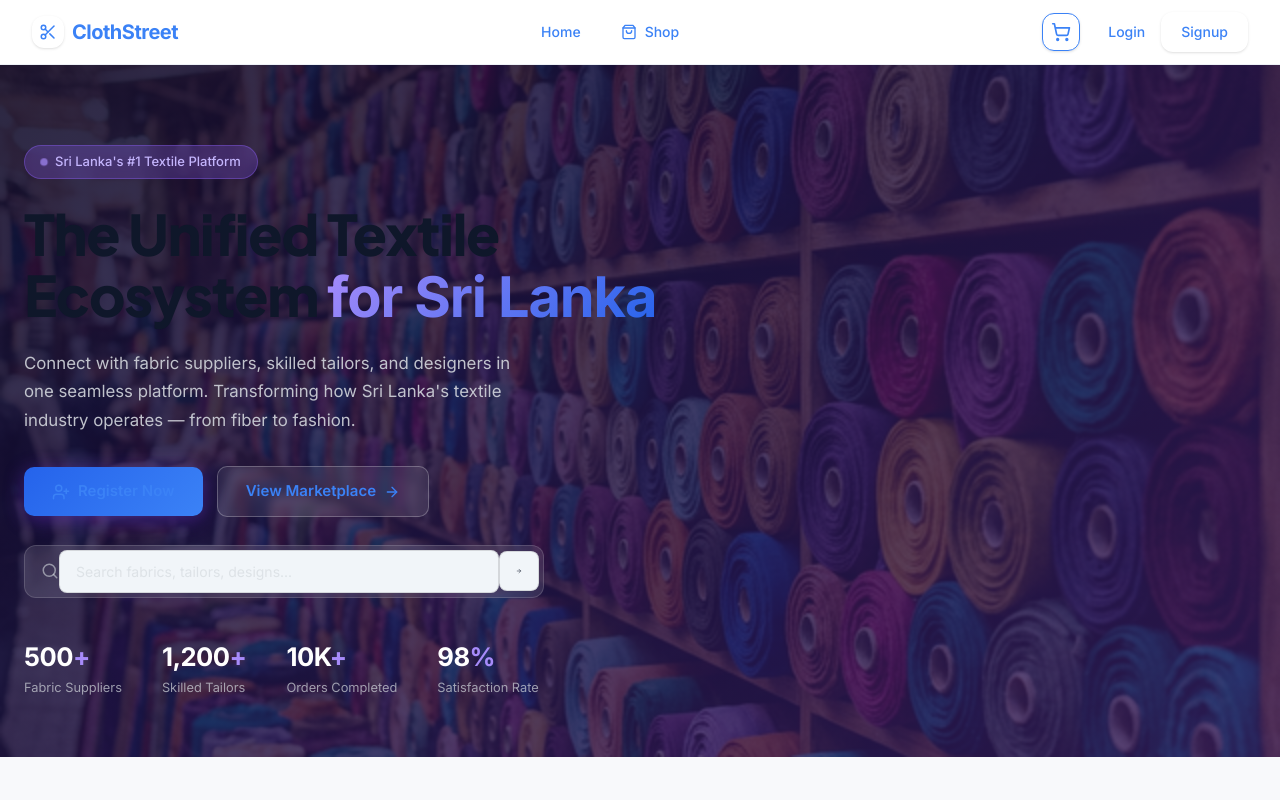
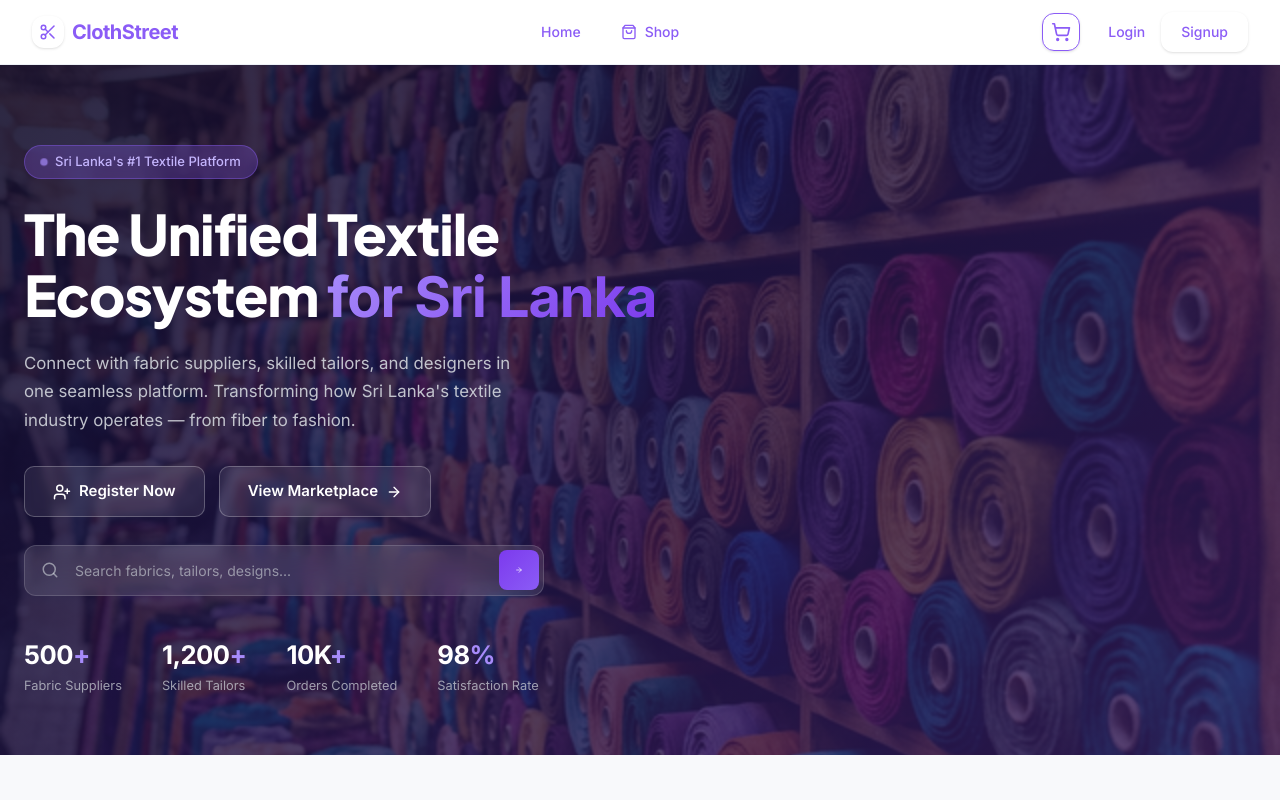
Before and after one commit to ImedhaJayawardhana/ClothStreetSL, a React (Vite) app in the folder frontend/: page / in a window 1280 px wide. Shown: the top 800 px of the page. Built offline with nearby package versions, Linux system fonts and the light colour scheme; no server answers.

Commit message:
Styling changes

```diff
--- a/frontend/src/pages/Home.jsx
+++ b/frontend/src/pages/Home.jsx
@@ -63,7 +63,7 @@ export default function Home() {
  <div>
  {/* CTA Buttons */}
  <div className="hero-cta-group">
- <Link to="/register" className="btn-primary-hero">
+ <Link to="/register" className="btn-outline-hero">
  <svg xmlns="http://www.w3.org/2000/svg" width="18" height="18" viewBox="0 0 24 24" fill="none" stroke="currentColor" strokeWidth="2" strokeLinecap="round" strokeLinejoin="round">
  <path d="M16 21v-2a4 4 0 0 0-4-4H6a4 4 0 0 0-4 4v2" /><circle cx="9" cy="7" r="4" /><line x1="19" x2="19" y1="8" y2="14" /><line x1="22" x2="16" y1="11" y2="11" />
  </svg>
--- a/frontend/src/styles/theme.css
+++ b/frontend/src/styles/theme.css
@@ -2,18 +2,18 @@
   --font-display: 'Plus Jakarta Sans', sans-serif;
   --font-body: 'Inter', sans-serif;
 
-  --clr-bg:        #ffffff;
-  --clr-surface:   #f8fafc;
+  --clr-bg: #ffffff;
+  --clr-surface: #f8fafc;
   --clr-surface-2: #f1f5f9;
-  --clr-border:    rgba(0,0,0,0.06);
-  --clr-border-2:  rgba(0,0,0,0.12);
-  --clr-primary:   #2563eb;
-  --clr-primary-2: #3b82f6;
-  --clr-accent:    #ef4444;
-  --clr-glow:      rgba(37, 99, 235, 0.1);
-  --clr-text:      #0f172a;
-  --clr-text-2:    #334155;
-  --clr-muted:     #64748b;
+  --clr-border: rgba(0, 0, 0, 0.06);
+  --clr-border-2: rgba(0, 0, 0, 0.12);
+  --clr-primary: #7c3aed;
+  --clr-primary-2: #8b5cf6;
+  --clr-accent: #ef4444;
+  --clr-glow: rgba(124, 58, 237, 0.15);
+  --clr-text: #0f172a;
+  --clr-text-2: #334155;
+  --clr-muted: #64748b;
 
   --radius-sm: 8px;
   --radius-md: 12px;
@@ -24,7 +24,8 @@
 }
 
 /* BACKGROUND */
-body, #root {
+body,
+#root {
   background-color: var(--clr-bg);
   color: var(--clr-text-2);
   font-family: var(--font-body);
@@ -63,85 +64,111 @@ body::after {
 }
 
 /* TYPOGRAPHY */
-h1, h2, h3, h4 {
-  font-family: var(--font-display) !important;
+h1,
+h2,
+h3,
+h4 {
+  font-family: var(--font-display);
   font-weight: 700;
-  color: var(--clr-text) !important;
+  color: var(--clr-text);
 }
 
-h1 { font-weight: 800; }
+h1 {
+  font-weight: 800;
+}
 
-p, span, li {
+p,
+span,
+li {
   font-family: var(--font-body) !important;
 }
 
-.text-muted, .hint-text {
+.text-muted,
+.hint-text {
   color: var(--clr-muted) !important;
 }
 
 /* CARDS & CONTAINERS */
-.theme-card, .card {
-  background: var(--clr-surface) !important;
-  border: 1px solid var(--clr-border-2) !important;
-  border-radius: var(--radius-lg) !important;
-  transition: transform 300ms var(--ease-smooth), box-shadow 300ms var(--ease-smooth) !important;
+.theme-card,
+.card {
+  background: var(--clr-surface);
+  border: 1px solid var(--clr-border-2);
+  border-radius: var(--radius-lg);
+  transition: transform 300ms var(--ease-smooth), box-shadow 300ms var(--ease-smooth);
 }
 
-.theme-card:hover, .card:hover {
-  transform: translateY(-2px) !important;
-  box-shadow: 0 0 15px var(--clr-glow) !important;
-  border-color: var(--clr-primary) !important;
+.theme-card:hover,
+.card:hover {
+  transform: translateY(-2px);
+  box-shadow: 0 0 15px var(--clr-glow);
+  border-color: var(--clr-primary);
 }
 
 /* BUTTONS */
-button, .theme-btn, .btn {
-  background: var(--clr-surface-2) !important;
-  border: 1px solid var(--clr-border-2) !important;
-  color: var(--clr-text) !important;
-  border-radius: var(--radius-sm) !important;
-  transition: background 300ms var(--ease-smooth), box-shadow 300ms var(--ease-smooth), transform 150ms ease !important;
+button,
+.theme-btn,
+.btn {
+  background: var(--clr-surface-2);
+  border: 1px solid var(--clr-border-2);
+  color: var(--clr-text);
+  border-radius: var(--radius-sm);
+  transition: background 300ms var(--ease-smooth), box-shadow 300ms var(--ease-smooth), transform 150ms ease;
   cursor: pointer;
   padding: 0.5rem 1rem;
   font-family: var(--font-body);
   font-weight: 500;
 }
 
-button:hover, .theme-btn:hover, .btn:hover {
-  background: rgba(123, 94, 248, 0.2) !important;
-  box-shadow: 0 0 10px var(--clr-glow) !important;
-  border-color: var(--clr-primary) !important;
+button:hover,
+.theme-btn:hover,
+.btn:hover {
+  background: rgba(123, 94, 248, 0.2);
+  box-shadow: 0 0 10px var(--clr-glow);
+  border-color: var(--clr-primary);
 }
 
-button:active, .theme-btn:active, .btn:active {
-  transform: scale(0.98) !important;
+button:active,
+.theme-btn:active,
+.btn:active {
+  transform: scale(0.98);
 }
 
 /* INPUTS & FORMS */
-input, textarea, select, .theme-input, .form-control {
-  background: var(--clr-surface-2) !important;
-  border: 1px solid var(--clr-border-2) !important;
-  color: var(--clr-text) !important;
-  border-radius: var(--radius-sm) !important;
+input,
+textarea,
+select,
+.theme-input,
+.form-control {
+  background: var(--clr-surface-2);
+  border: 1px solid var(--clr-border-2);
+  color: var(--clr-text);
+  border-radius: var(--radius-sm);
   padding: 0.5rem 1rem;
-  transition: outline 300ms var(--ease-smooth), border-color 300ms var(--ease-smooth) !important;
+  transition: outline 300ms var(--ease-smooth), border-color 300ms var(--ease-smooth);
   font-family: var(--font-body);
 }
 
-input:focus, textarea:focus, select:focus, .theme-input:focus, .form-control:focus {
-  outline: 2px solid var(--clr-primary) !important;
-  outline-offset: 2px !important;
-  border-color: transparent !important;
+input:focus,
+textarea:focus,
+select:focus,
+.theme-input:focus,
+.form-control:focus {
+  outline: 2px solid var(--clr-primary);
+  outline-offset: 2px;
+  border-color: transparent;
 }
 
 /* LINKS */
-a, .theme-link {
-  color: var(--clr-primary-2) !important;
+a:not([class*="btn"]):not([class*="cta"]),
+.theme-link {
+  color: var(--clr-primary-2);
   text-decoration: none;
-  transition: color 300ms var(--ease-smooth) !important;
+  transition: color 300ms var(--ease-smooth);
 }
 
-a:hover, .theme-link:hover {
-  color: var(--clr-text) !important;
+a:not([class*="btn"]):not([class*="cta"]):hover,
+.theme-link:hover {
+  color: var(--clr-text);
 }
 
 /* ANIMATIONS */
@@ -150,6 +177,7 @@ a:hover, .theme-link:hover {
     opacity: 0;
     transform: translateY(20px);
   }
+
   100% {
     opacity: 1;
     transform: translateY(0);
@@ -161,22 +189,62 @@ a:hover, .theme-link:hover {
 }
 
 /* A highly specific rule to make sure all page containers get the fadeUp effect */
-main > div, #root > div > div {
+main>div,
+#root>div>div {
   animation: fadeUp 0.6s var(--ease-smooth) forwards;
 }
 
 /* STAGGER CHILDREN */
 /* Using nth-child to add animation delays globally */
-main > div > *:nth-child(1), #root > div > div > *:nth-child(1) { animation-delay: 0.05s; }
-main > div > *:nth-child(2), #root > div > div > *:nth-child(2) { animation-delay: 0.10s; }
-main > div > *:nth-child(3), #root > div > div > *:nth-child(3) { animation-delay: 0.15s; }
-main > div > *:nth-child(4), #root > div > div > *:nth-child(4) { animation-delay: 0.20s; }
-main > div > *:nth-child(5), #root > div > div > *:nth-child(5) { animation-delay: 0.25s; }
-main > div > *:nth-child(6), #root > div > div > *:nth-child(6) { animation-delay: 0.30s; }
-main > div > *:nth-child(7), #root > div > div > *:nth-child(7) { animation-delay: 0.35s; }
-main > div > *:nth-child(8), #root > div > div > *:nth-child(8) { animation-delay: 0.40s; }
-main > div > *:nth-child(9), #root > div > div > *:nth-child(9) { animation-delay: 0.45s; }
-main > div > *:nth-child(10), #root > div > div > *:nth-child(10) { animation-delay: 0.50s; }
+main>div>*:nth-child(1),
+#root>div>div>*:nth-child(1) {
+  animation-delay: 0.05s;
+}
+
+main>div>*:nth-child(2),
+#root>div>div>*:nth-child(2) {
+  animation-delay: 0.10s;
+}
+
+main>div>*:nth-child(3),
+#root>div>div>*:nth-child(3) {
+  animation-delay: 0.15s;
+}
+
+main>div>*:nth-child(4),
+#root>div>div>*:nth-child(4) {
+  animation-delay: 0.20s;
+}
+
+main>div>*:nth-child(5),
+#root>div>div>*:nth-child(5) {
+  animation-delay: 0.25s;
+}
+
+main>div>*:nth-child(6),
+#root>div>div>*:nth-child(6) {
+  animation-delay: 0.30s;
+}
+
+main>div>*:nth-child(7),
+#root>div>div>*:nth-child(7) {
+  animation-delay: 0.35s;
+}
+
+main>div>*:nth-child(8),
+#root>div>div>*:nth-child(8) {
+  animation-delay: 0.40s;
+}
+
+main>div>*:nth-child(9),
+#root>div>div>*:nth-child(9) {
+  animation-delay: 0.45s;
+}
+
+main>div>*:nth-child(10),
+#root>div>div>*:nth-child(10) {
+  animation-delay: 0.50s;
+}
 
 /* GLOBALIZE TRANSITIONS */
 * {
```
